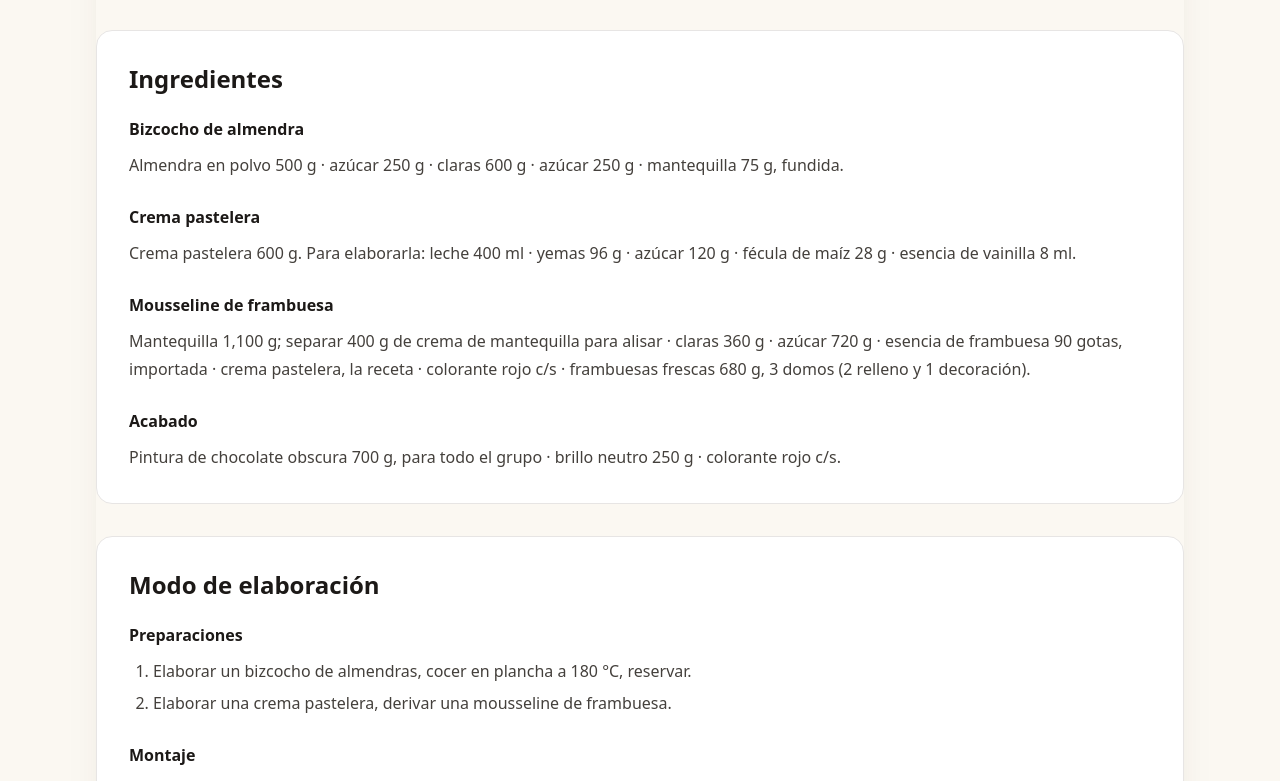
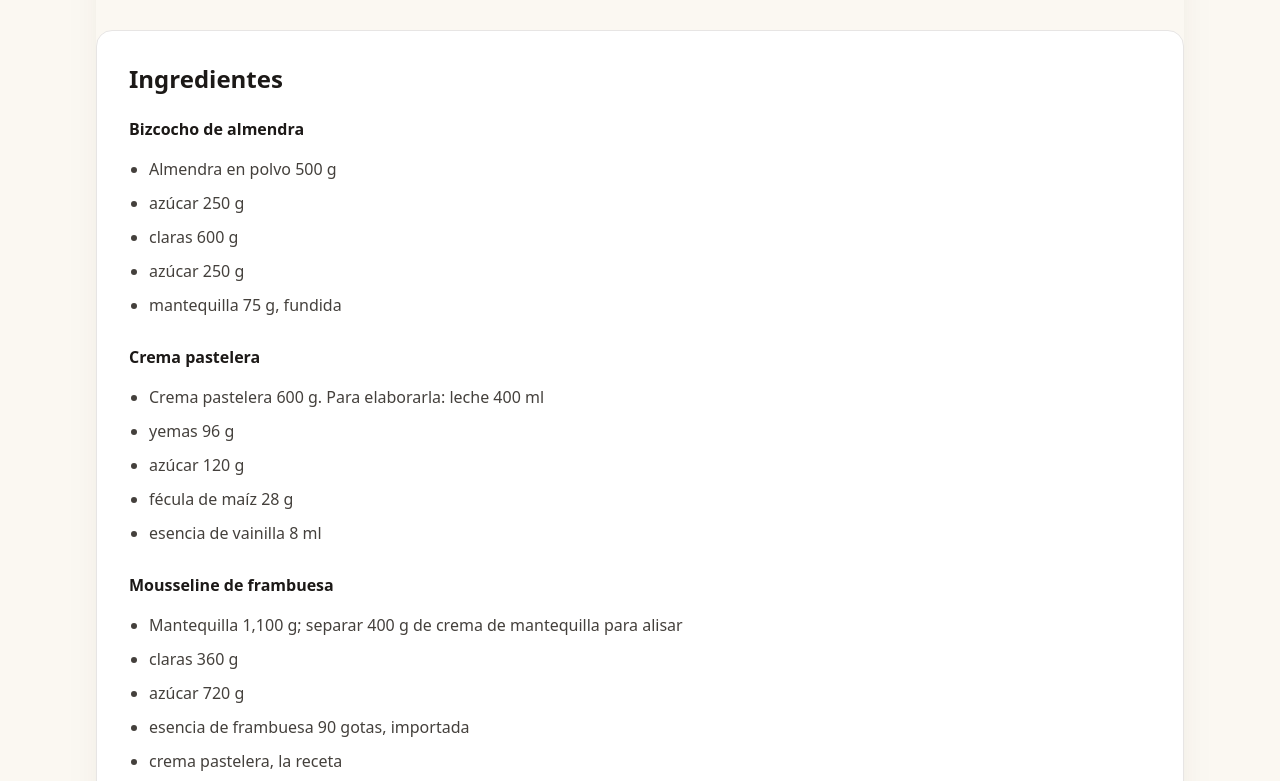
Before and after one commit to Drworm82/CursoPanadero, a Next.js app: page /leccion-framboisier in a window 1280 px wide. Shown: the part 1859-2640 px from the top of the page. Built offline with nearby package versions, Linux system fonts and the light colour scheme; no server answers.

Commit message:
Mejorar formato de ingredientes como lista

```diff
--- a/pages/leccion-framboisier.js
+++ b/pages/leccion-framboisier.js
@@ -35,10 +35,10 @@ export default function LessonPage() {
         <section className="rounded-2xl border border-stone-200 bg-white p-6 sm:p-8">
           <h2 className="text-2xl font-semibold text-stone-900">Ingredientes</h2>
           <div className="mt-5 space-y-6 leading-7 text-stone-700">
-            <div><h3 className="font-semibold text-stone-900">Bizcocho de almendra</h3><p className="mt-2">Almendra en polvo 500 g · azúcar 250 g · claras 600 g · azúcar 250 g · mantequilla 75 g, fundida.</p></div>
-            <div><h3 className="font-semibold text-stone-900">Crema pastelera</h3><p className="mt-2">Crema pastelera 600 g. Para elaborarla: leche 400 ml · yemas 96 g · azúcar 120 g · fécula de maíz 28 g · esencia de vainilla 8 ml.</p></div>
-            <div><h3 className="font-semibold text-stone-900">Mousseline de frambuesa</h3><p className="mt-2">Mantequilla 1,100 g; separar 400 g de crema de mantequilla para alisar · claras 360 g · azúcar 720 g · esencia de frambuesa 90 gotas, importada · crema pastelera, la receta · colorante rojo c/s · frambuesas frescas 680 g, 3 domos (2 relleno y 1 decoración).</p></div>
-            <div><h3 className="font-semibold text-stone-900">Acabado</h3><p className="mt-2">Pintura de chocolate obscura 700 g, para todo el grupo · brillo neutro 250 g · colorante rojo c/s.</p></div>
+            <div><h3 className="font-semibold text-stone-900">Bizcocho de almendra</h3><ul className="mt-3 list-disc space-y-1.5 pl-5 leading-7"><li>Almendra en polvo 500 g</li><li>azúcar 250 g</li><li>claras 600 g</li><li>azúcar 250 g</li><li>mantequilla 75 g, fundida</li></ul></div>
+            <div><h3 className="font-semibold text-stone-900">Crema pastelera</h3><ul className="mt-3 list-disc space-y-1.5 pl-5 leading-7"><li>Crema pastelera 600 g. Para elaborarla: leche 400 ml</li><li>yemas 96 g</li><li>azúcar 120 g</li><li>fécula de maíz 28 g</li><li>esencia de vainilla 8 ml</li></ul></div>
+            <div><h3 className="font-semibold text-stone-900">Mousseline de frambuesa</h3><ul className="mt-3 list-disc space-y-1.5 pl-5 leading-7"><li>Mantequilla 1,100 g; separar 400 g de crema de mantequilla para alisar</li><li>claras 360 g</li><li>azúcar 720 g</li><li>esencia de frambuesa 90 gotas, importada</li><li>crema pastelera, la receta</li><li>colorante rojo c/s</li><li>frambuesas frescas 680 g, 3 domos (2 relleno y 1 decoración)</li></ul></div>
+            <div><h3 className="font-semibold text-stone-900">Acabado</h3><ul className="mt-3 list-disc space-y-1.5 pl-5 leading-7"><li>Pintura de chocolate obscura 700 g, para todo el grupo</li><li>brillo neutro 250 g</li><li>colorante rojo c/s</li></ul></div>
           </div>
         </section>
 
```
